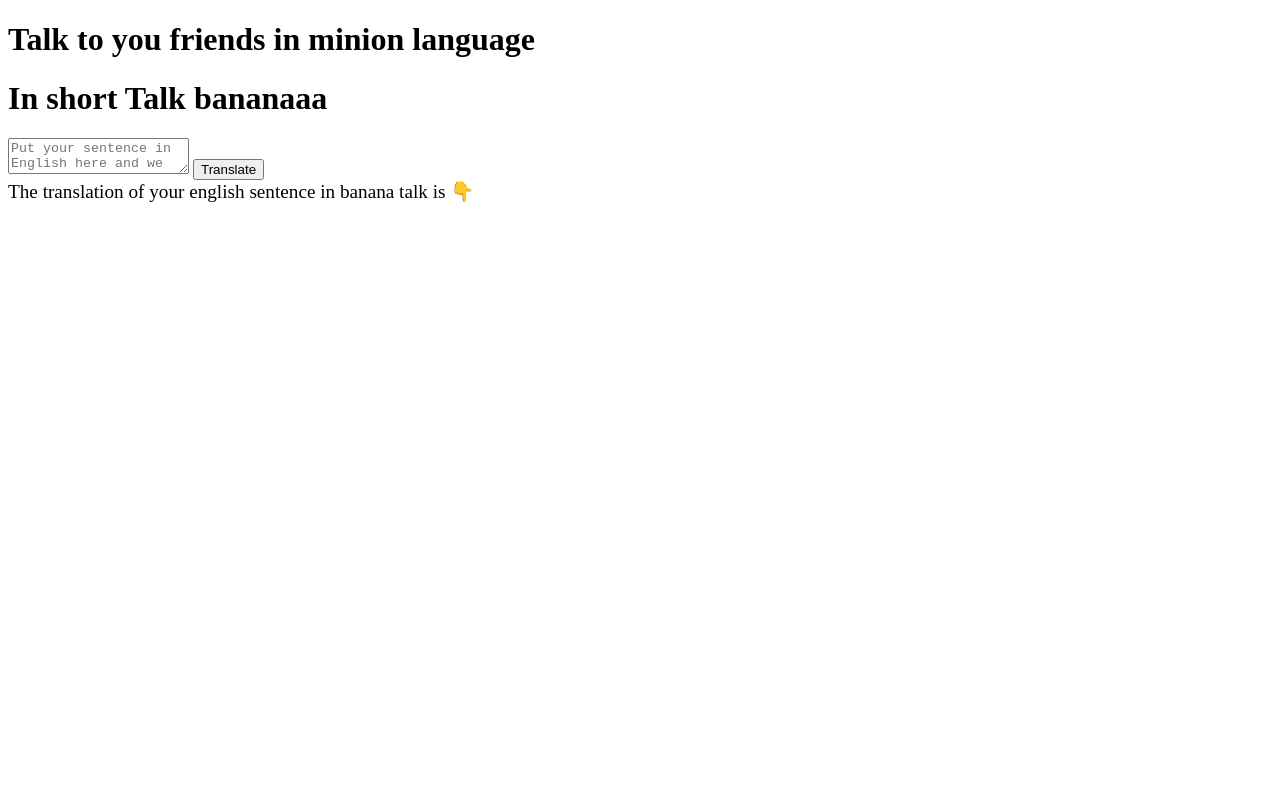
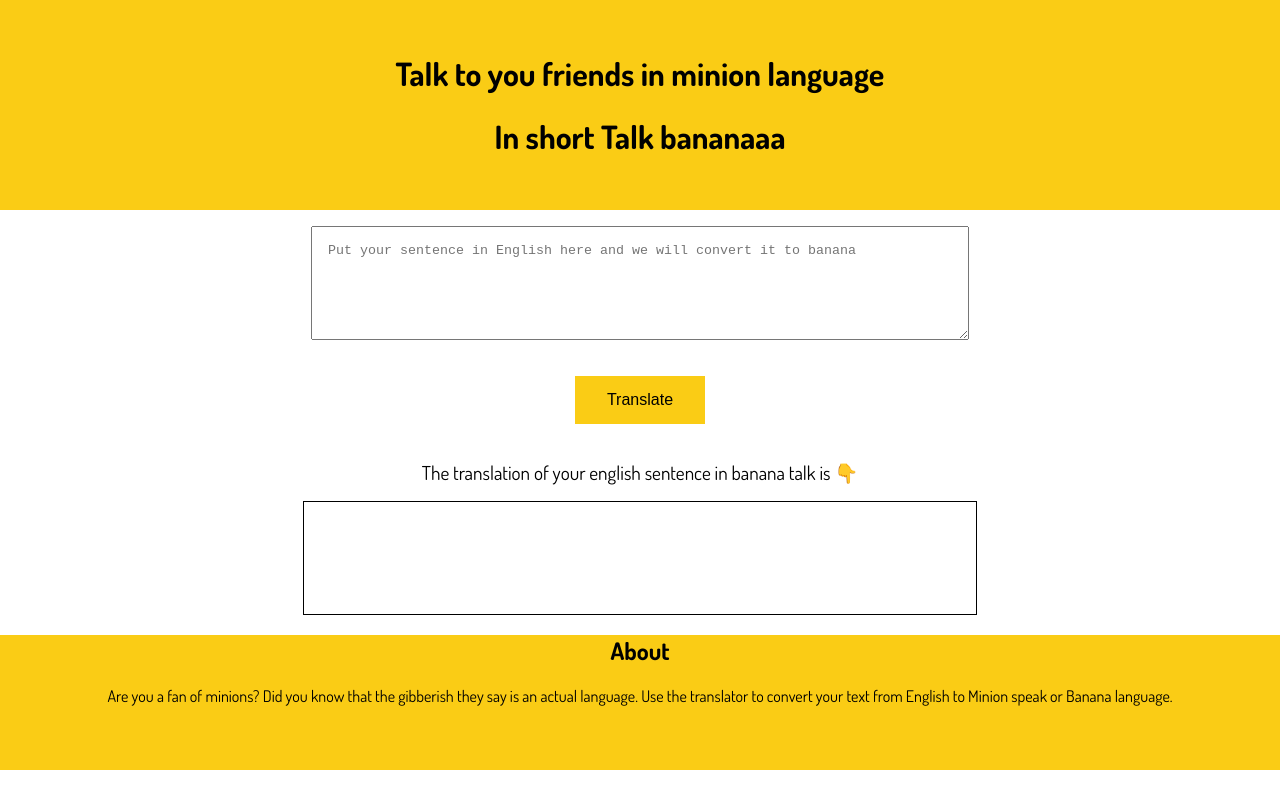
Before and after one commit to prthmh/Bananaa-speak, a plain HTML site: page index.html in a window 1280 px wide. Drawn offline with Linux system fonts and the light colour scheme.

Commit message:
Update index.html

```diff
--- a/index.html
+++ b/index.html
@@ -5,14 +5,75 @@
     <meta http-equiv="X-UA-Compatible" content="IE=edge">
     <meta name="viewport" content="width=device-width, initial-scale=1.0">
     <title>Banana Talk</title>
+    <style>
+        @import url('https://fonts.googleapis.com/css2?family=Dosis:wght@400;700&display=swap');
+        body {
+            font-family: 'Dosis', sans-serif;
+            margin: 0;
+        }
+
+        h1 {
+            text-align: center;
+        }
+
+        .colour{
+            background-color: #facc15;
+            padding: 2rem 2rem ;
+        }
+        textarea {
+            width: 50%;
+            height: 10vh;
+            display: block;
+            margin: auto;
+            padding: 1rem;
+        }
+
+        #output {
+            border: 1px solid black;
+            height: 10vh;
+            width: 50%;
+            margin: auto;
+            padding: 1rem ;
+        }
+
+        button {
+            background-color: #facc15;
+            border: none;
+            padding: 15px 32px;
+            text-align: center;
+            text-decoration: none;
+            font-size: 16px;
+            margin: 4px 2px;
+        }
+
+        .align {
+            text-align: center;
+        }
+
+        .pad {
+            padding: 1rem;
+        }
+
+
+    </style>
+
 </head>
 <body>
-    <h1>Talk to you friends in minion language</h1>
-    <h1>In short Talk bananaaa</h1>
+    <header class="colour">
+        <h1 >Talk to you friends in minion language</h1>
+        <h1 >In short Talk bananaaa</h1>
+    </header>
+        <div class="pad">
     <textarea id="txt-input" placeholder="Put your sentence in English here and we will convert it to banana"></textarea>
+    </div>
+    <div class="align pad">
     <button id="btn-translate">Translate</button>
-    <div style="font-size: larger;"> The translation of your english sentence in banana talk is 👇</div>
+    </div>
+    <div style="font-size: larger;" class="align pad"> The translation of your english sentence in banana talk is 👇</div>
     <div id="output"></div>
-
+    <footer style="background-color: #facc15; padding: 0rem 1rem 3rem 1rem;">
+        <h2 class="align">About</h2>
+        <p class="align">Are you a fan of minions? Did you know that the gibberish they say is an actual language. Use the translator to convert your text from English to Minion speak or Banana language.</p>
+    </footer>
 </body>
 </html>
```
